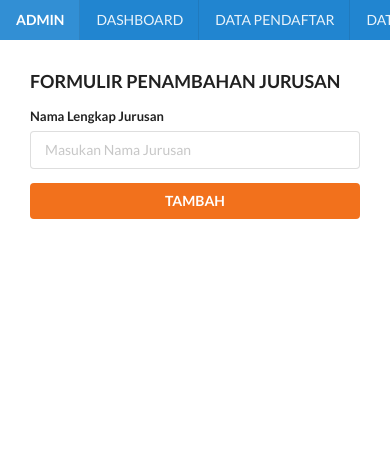
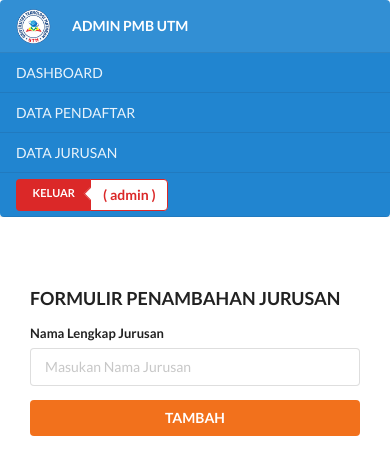
Before and after one commit to setiaendra18/semantic-ui-pendaftaran-mahasiswa-baru, a PHP site: page /admin/data_jurusan_tambah.php in a window 390 px wide. Shown: the top 457 px of the page. After the commit the page ends 436 px from the top, so only its background shows below. Run offline with PHP 8.4, Linux system fonts and the light colour scheme; a user stored in the database is signed in.

Commit message:
menu responsive

```diff
--- a/admin/dashboard.php
+++ b/admin/dashboard.php
@@ -1,8 +1,6 @@
 <?php
 include 'include/header.php';
-include '../config/database.php';
 
-session_start();
  ?>
  <div class="ui main  text container">
 <h3>Hai, selamat datang "<?= $_SESSION['nama']; ?></h3>
--- a/admin/data_jurusan_tambah.php
+++ b/admin/data_jurusan_tambah.php
@@ -1,8 +1,6 @@
 <?php
 include 'include/header.php';
-include '../config/database.php';
 
-session_start();
  ?>
 <div class="ui main  text container">
     <h3>FORMULIR PENAMBAHAN JURUSAN</h3>
--- a/admin/include/header.php
+++ b/admin/include/header.php
@@ -65,4 +65,8 @@
 
 
 <body>
-    <?php require "menu-navigasi.php" ?>
+    <?php
+
+    require "menu-navigasi.php";
+
+    ?>
--- a/admin/include/menu-navigasi.php
+++ b/admin/include/menu-navigasi.php
@@ -1,12 +1,26 @@
-<div class="ui blue fixed inverted  menu">
+<?php
+include '../config/database.php';
+session_start();
+?>
+<div class="ui blue stackable  inverted menu">
     <div class="ui main  container">
-        <a href="#" class="header item">
-          ADMIN
-        </a>
+    <a href="#" class="header item">
+        <img class="logo" src="../assets/images/logo.png">
+        ADMIN PMB UTM
+      </a>
         <a href="dashboard.php" class="item">DASHBOARD</a>
         <a href="data_pendaftar.php" class="item">DATA PENDAFTAR </a>
         <a href="data_jurusan.php" class="item">DATA JURUSAN</a>
-        <a href="logout.php" class="item">[Keluar Sistem]</a>
+        <div class="right item">
+            <div class="ui labeled button" tabindex="0">
+                <a href="logout.php" class="mini ui red button">
+                  KELUAR
+                </a>
+                <a href="logout.php" class="mini ui basic red left pointing label">
+                   ( <?=  $_SESSION['nama']; ?> )
+                </a>
+            </div>
+        </div>
     </div>
 </div>
 
--- a/include/menu-navigasi.php
+++ b/include/menu-navigasi.php
@@ -1,4 +1,4 @@
-<div class="ui blue fixed inverted menu fluid">
+<div class="ui blue stackable  inverted menu">
     <div class="ui main container">
         <a href="#" class="header item">
             <img class="logo" src="assets/images/logo.png">
@@ -8,7 +8,7 @@
         <a href="informasi.php" class="item">INFORMASI</a>
         <a href="data_pendaftar.php" class="item">DATA PENDAFTAR</a>
         <div class="right item">
-          <a  href="form_pendaftaran.php" class="ui orange button">DAFTAR</a>
+            <a href="form_pendaftaran.php" class="ui orange button">DAFTAR</a>
         </div>
     </div>
 </div>
```
Also changed, not shown: include/header.php (+0 -17 lines). Lines whose indentation alone changed are shown as unchanged.
